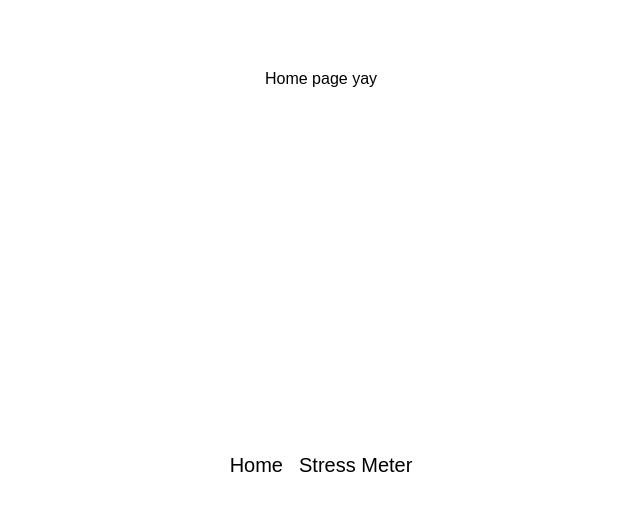
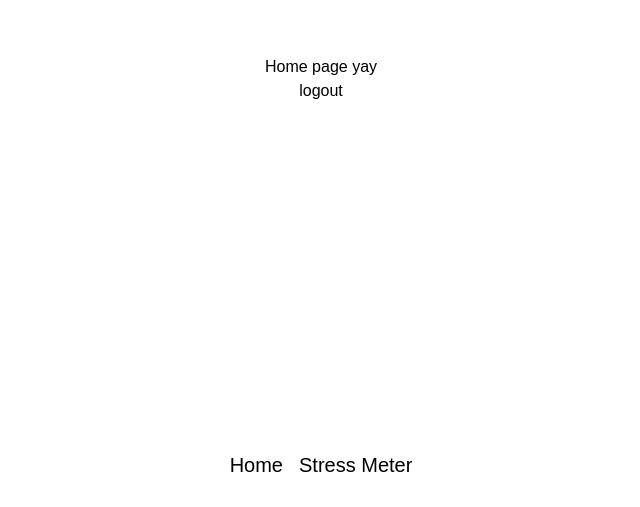
Before and after one commit to traiiiii/nicholasidk, a Next.js app: page / in a window 1280 px wide. Shown: the part 293-800 px from the top of the page, without its empty margins (319-959 px from the left). Built offline with nearby package versions, Linux system fonts and the light colour scheme; no server answers.

Commit message:
added logout mechanism

```diff
--- a/app/lib/session.js
+++ b/app/lib/session.js
@@ -24,6 +24,7 @@ export async function createSession(userId) {
     })
 }
 
+
 export async function encrypt(payload) {
     return await new SignJWT(payload)
         .setProtectedHeader({ alg: "HS256" })
@@ -33,7 +34,8 @@ export async function encrypt(payload) {
 }
 
 export async function deleteSession() {
-    cookieStore().detele("session")
+    const cookieStore = await cookies()
+    cookieStore.delete("session")
 }
 
 export async function decrypt(session) {
--- a/app/login/LoginForm.jsx
+++ b/app/login/LoginForm.jsx
@@ -38,7 +38,10 @@ function MailOpened() {
             <img
                 src="/mailopened.png"
                 alt="" />
-            <form action={loginAction} className="absolute right-25/100 top-45/100 flex flex-col items-center max-w-75 rotate-[-7.5deg]">
+            <form action={loginAction} className="
+            absolute flex flex-col items-center
+            right-25/100 top-45/100
+            max-w-75 rotate-[-7.5deg]">
                 <div className="text-black m-2">
                     <input
                         className="text-center px-4 py-2 rounded-2xl bg-white border-[#00000036] border focus:outline-none text-2xl mb-3"
--- a/app/login/actions.js
+++ b/app/login/actions.js
@@ -2,7 +2,7 @@
 "use server"
 
 import { z } from "zod"
-import { createSession } from "../lib/session"
+import { createSession, deleteSession } from "../lib/session"
 import { redirect } from "next/navigation"
 
 const loginSchema = z.object({
@@ -23,6 +23,9 @@ export async function login(prevState, formData) {
     } else {
         console.log("naaa")
     }
+}
 
-
+export async function logout() {
+    await deleteSession();
+    redirect("/login")
 }
--- a/app/login/page.jsx
+++ b/app/login/page.jsx
@@ -1,4 +1,5 @@
 
+import { deleteSession } from "../lib/session"
 import LoginForm from "./LoginForm"
 
 export default function Login() {
--- a/app/page.jsx
+++ b/app/page.jsx
@@ -1,10 +1,16 @@
+"use client"
+
 import Image from "next/image";
 import Slider from "./stress/Slider";
+import { logout } from "./login/actions";
 
 export default function Home() {
   return (
-    <div className="flex items-center justify-center">
+    <div className="flex items-center justify-center flex-col">
       Home page yay
+      <button onClick={() => logout()}>
+        logout
+      </button>
     </div>
   );
 }
```
